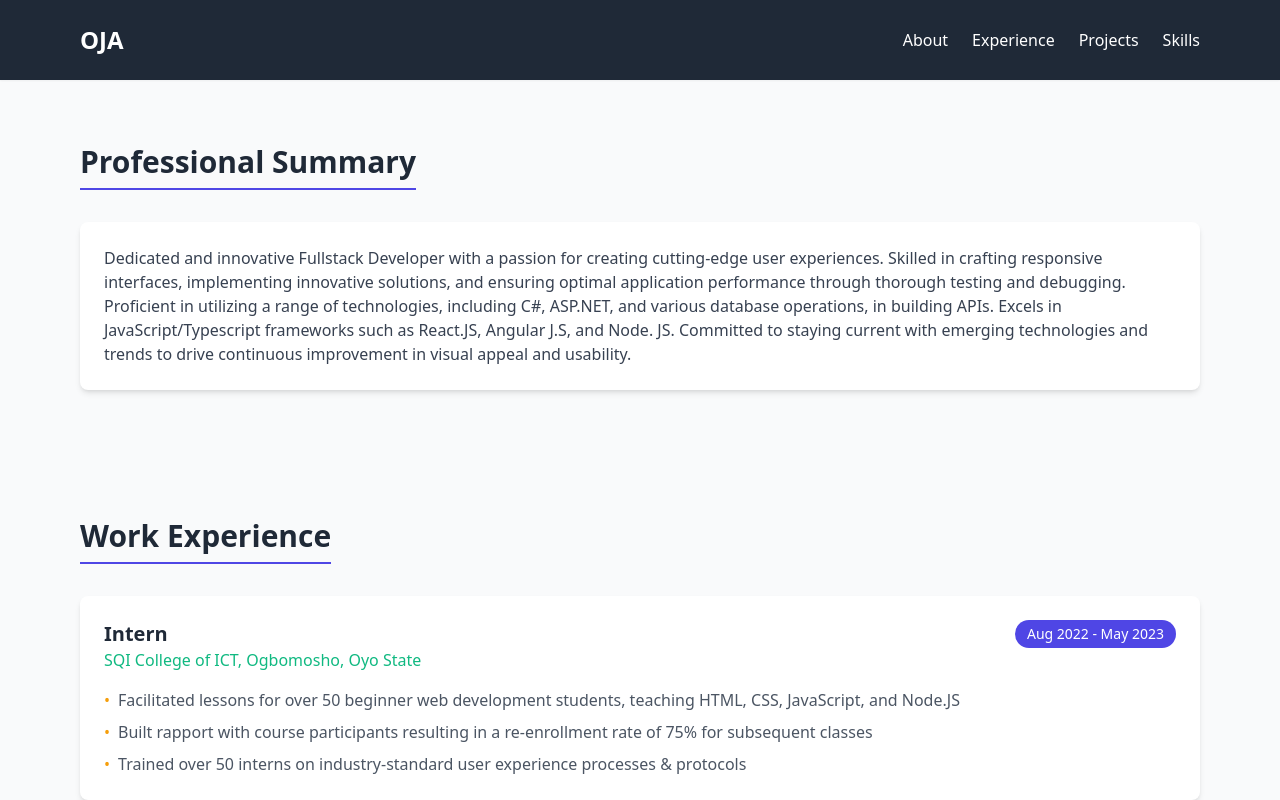
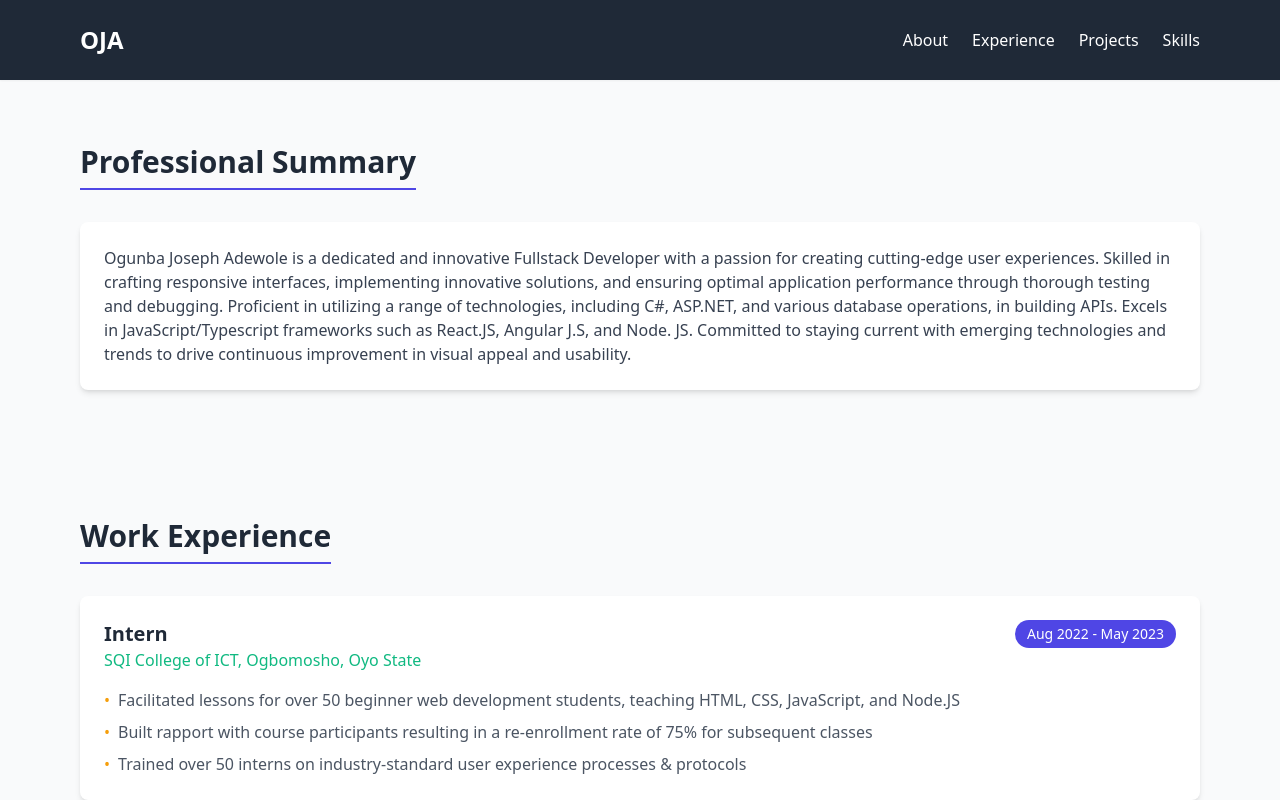
Before and after one commit to nobelium24/my-portfolio, a React (Vite) app: page / in a window 1280 px wide. Shown: the top 800 px of the page. Built offline with nearby package versions, Linux system fonts and the light colour scheme.

Commit message:
minor update

```diff
--- a/src/App.tsx
+++ b/src/App.tsx
@@ -124,8 +124,8 @@ const App = () => {
         <Section id="about" title="Professional Summary">
           <div className="bg-white rounded-lg shadow-md p-6">
             <p className="text-gray-700">
-              Dedicated and innovative Fullstack Developer with a passion for creating cutting-edge user experiences.
-              Skilled in crafting responsive interfaces, implementing innovative solutions, and ensuring optimal
+              Ogunba Joseph Adewole is a dedicated and innovative Fullstack Developer with a passion for creating
+              cutting-edge user experiences. Skilled in crafting responsive interfaces, implementing innovative solutions, and ensuring optimal
               application performance through thorough testing and debugging. Proficient in utilizing a range of
               technologies, including C#, ASP.NET, and various database operations, in building APIs. Excels in
               JavaScript/Typescript frameworks such as React.JS, Angular J.S, and Node. JS. Committed to staying
```
